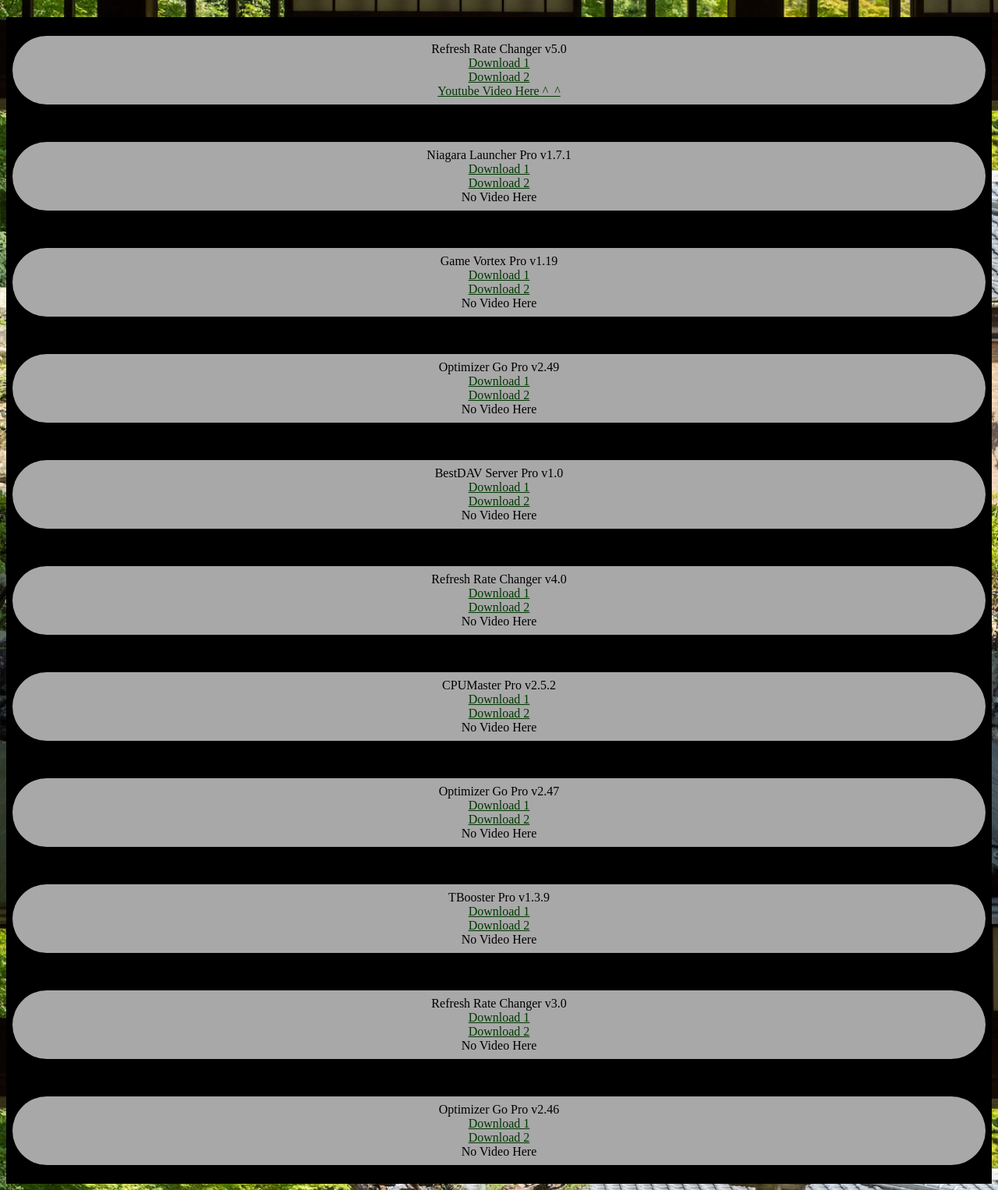
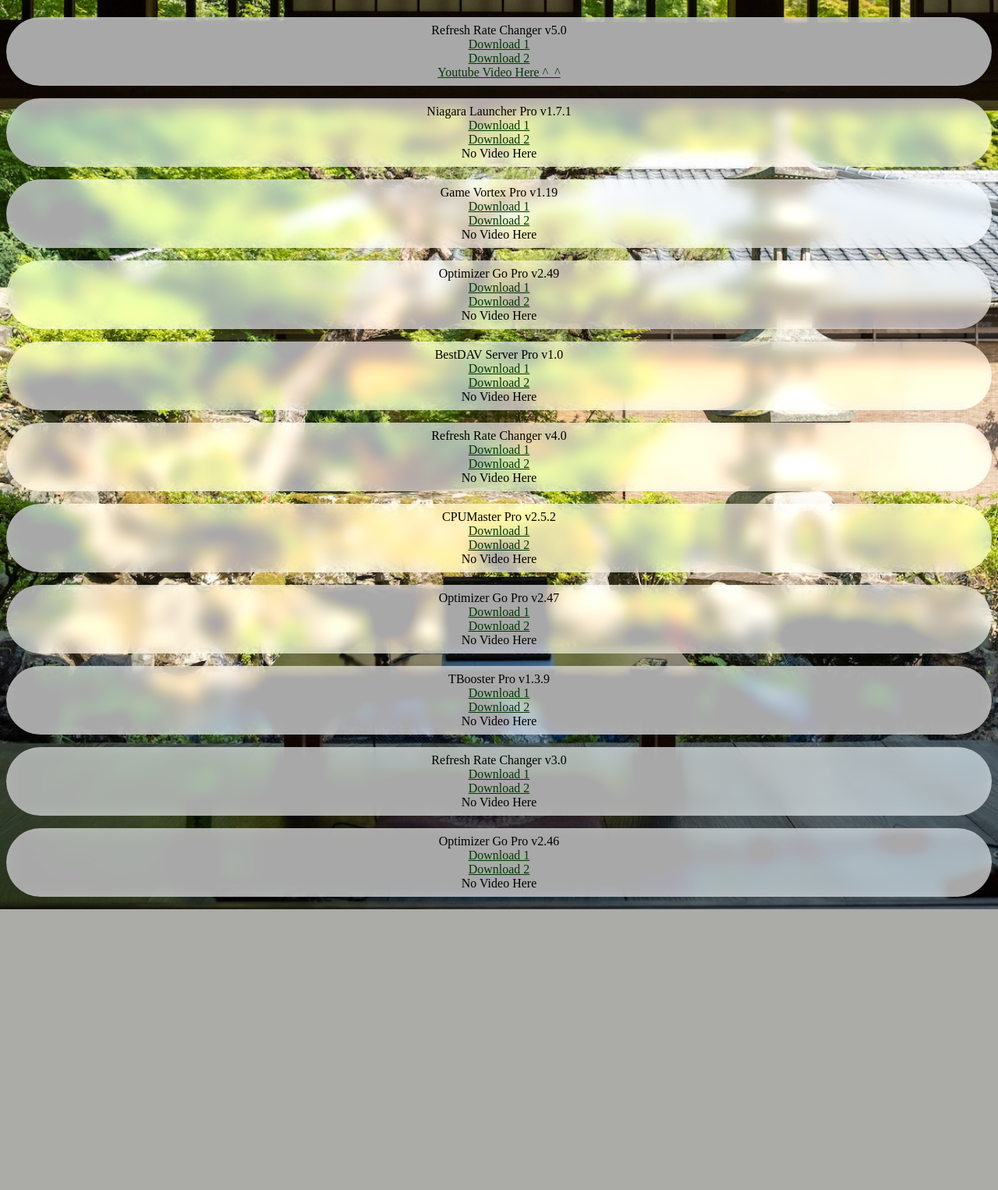
Before and after one commit to LoveDoLove/lovedolove.github.io, a PHP site: page /main/main_t.html in a window 1280 px wide. Shown: the part 95-1621 px from the top of the page at 78% size. After the commit the page ends 1261 px from the top, so only its background shows below. Run offline with PHP 8.4, Linux system fonts and the light colour scheme.

Commit message:
Update list_t.css

```diff
--- a/main/list_t.css
+++ b/main/list_t.css
@@ -5,9 +5,10 @@
 }
 
 div:not(.cursor) {
-    padding: 8px;
-    margin: 0px;
-    background-color: black;
+    background-color: rgba(255, 255, 255, 0.658);
+    backdrop-filter: blur(10px) saturate(160%) contrast(180%);
+    -webkit-backdrop-filter: blur(10px) saturate(160%) contrast(180%);
+    border-radius: 10em;
 }
 
 li {
@@ -15,8 +16,4 @@
     margin: 0px;
     list-style: none;
     text-align: center;
-    background-color: rgba(255, 255, 255, 0.658);
-    backdrop-filter: blur(10px) saturate(160%) contrast(180%);
-    -webkit-backdrop-filter: blur(10px) saturate(160%) contrast(180%);
-    border-radius: 10em;
 }
```
